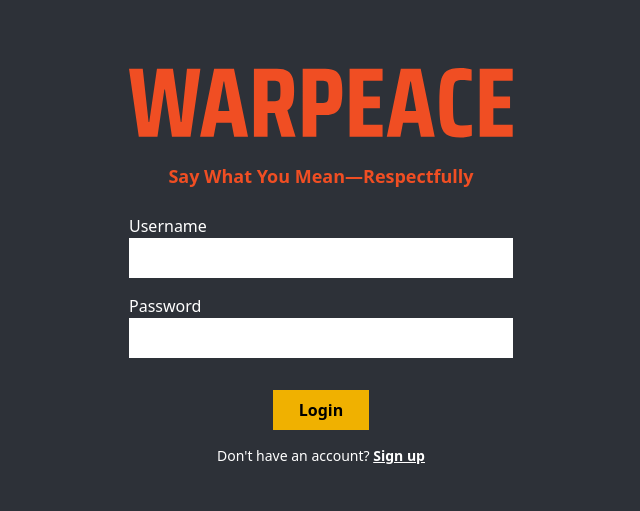
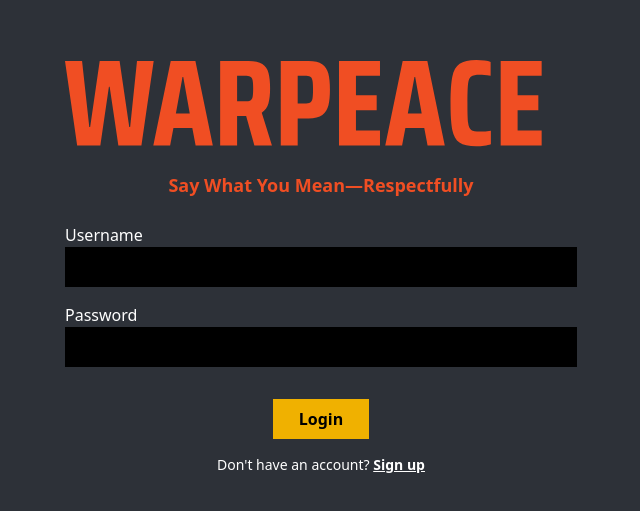
Before and after one commit to CSC105-2024/csc105-Hackathon-G06-WarPeace, a React (Vite) app in the folder frontend/: page / in a window 1280 px wide. Shown: the part 133-644 px from the top of the page, without its empty margins (319-959 px from the left). Built offline with nearby package versions, Linux system fonts and the light colour scheme.

Commit message:
Update login.jsx

```diff
--- a/frontend/src/pages/login.jsx
+++ b/frontend/src/pages/login.jsx
@@ -5,7 +5,7 @@ function Login() {
     const nav = useNavigate();
     return (
         <div className="min-h-screen bg-[#2D3138] flex items-center justify-center px-4">
-            <div className="relative text-white p-8 rounded-md w-full max-w-md text-center">
+            <div className=" text-white p-8 rounded-md w-full max-w-xl text-center ">
 
                 <img src={logo} className=""/>
                 <p className="text-sm lg:text-lg font-bold text-[#F04E23] my-6">Say What You Mean—Respectfully</p>
@@ -14,14 +14,14 @@ function Login() {
                         <p className="text-white text-left">Username</p>
                         <input
                             type="text"
-                            className="w-full px-4 py-2 text-black bg-white rounded-3 focus:outline-none"
+                            className="w-full px-4 py-2 text-white bg-black rounded-3 focus:outline-none"
                         />
                     </div>
                     <div>
                         <p className="text-white text-left">Password</p>
                         <input
                             type="password"
-                            className="w-full px-4 py-2 text-black bg-white rounded-3 focus:outline-none"
+                            className="w-full px-4 py-2 text-white bg-black rounded-3 focus:outline-none"
                         />
                     </div>
                     <button
```
